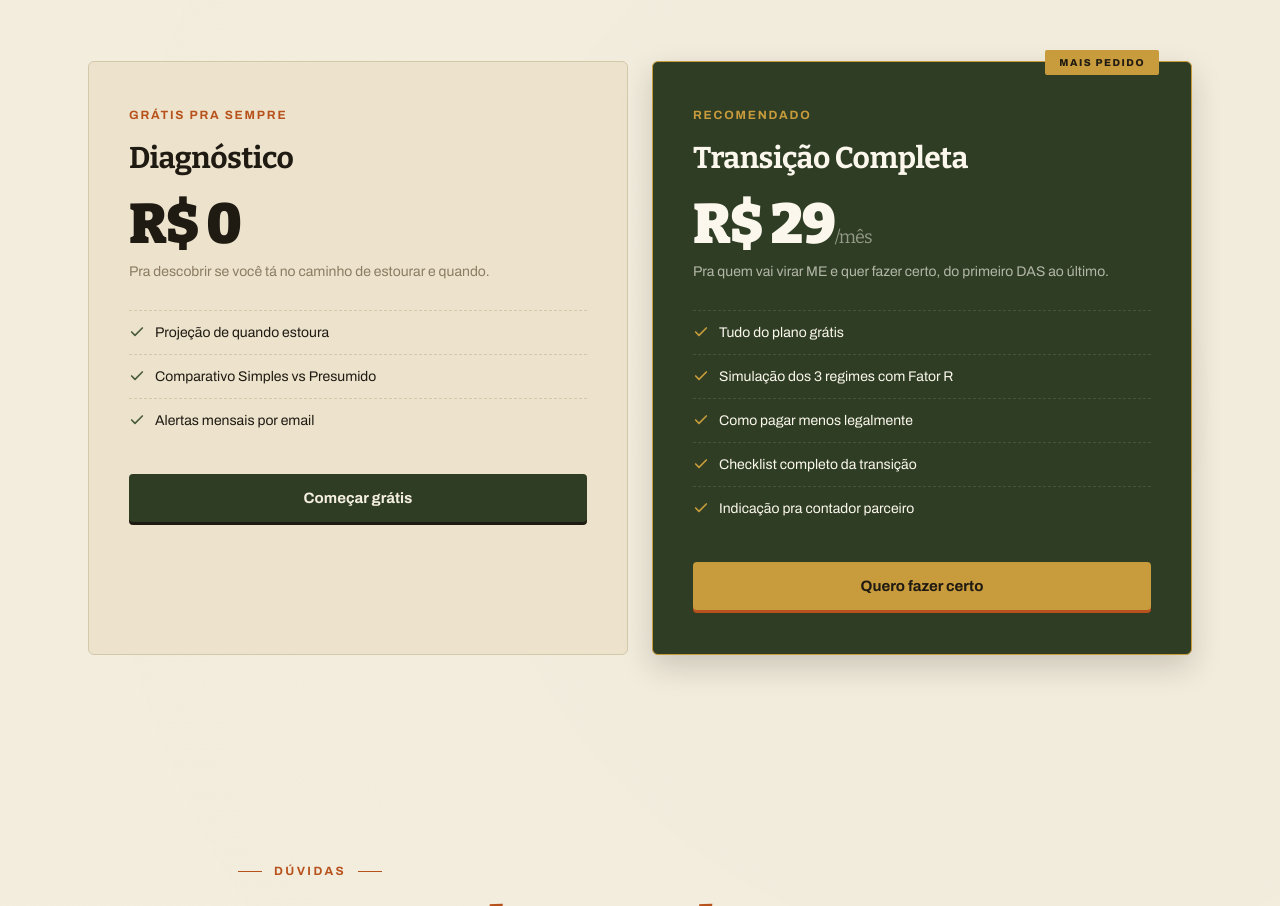
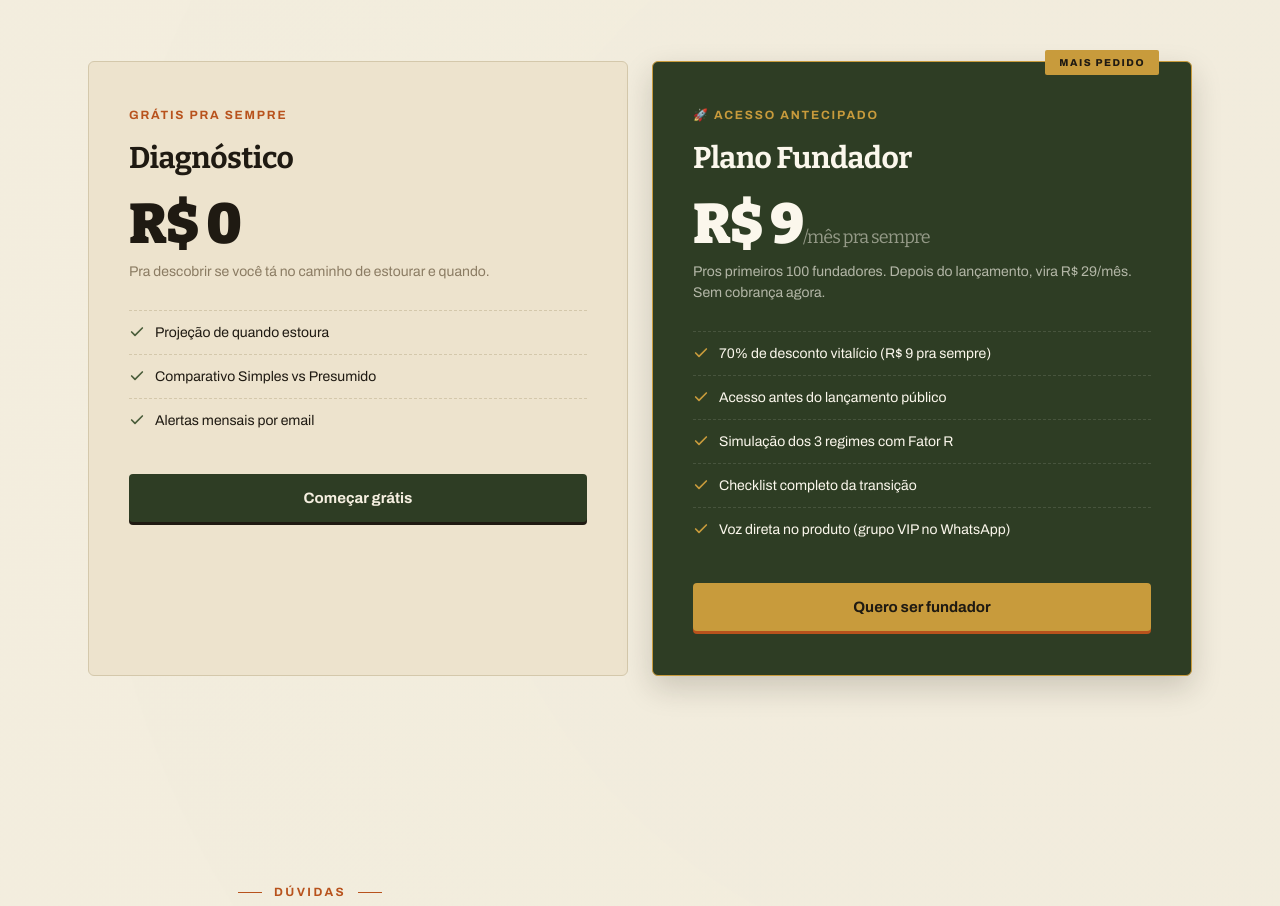
Before and after one commit to wraizler/Organiza-MEI, a plain HTML site: page index.html in a window 1280 px wide. Shown: the part 3933-4839 px from the top of the page. Drawn offline with nearby package versions, Linux system fonts and the light colour scheme; a script that the page names is missing.

Commit message:
Add files via upload

```diff
--- a/index.html
+++ b/index.html
@@ -1103,18 +1103,18 @@
     </div>
 
     <div class="price-card featured">
-      <div class="price-tag">Recomendado</div>
-      <div class="price-name display">Transição Completa</div>
-      <div class="price-value display">R$ 29<small>/mês</small></div>
-      <p class="price-desc">Pra quem vai virar ME e quer fazer certo, do primeiro DAS ao último.</p>
+      <div class="price-tag">🚀 Acesso antecipado</div>
+      <div class="price-name display">Plano Fundador</div>
+      <div class="price-value display">R$ 9<small>/mês pra sempre</small></div>
+      <p class="price-desc">Pros primeiros 100 fundadores. Depois do lançamento, vira R$ 29/mês. Sem cobrança agora.</p>
       <ul class="price-features">
-        <li><svg width="16" height="16" viewBox="0 0 24 24" fill="none" stroke="currentColor" stroke-width="2.5" stroke-linecap="round" stroke-linejoin="round"><polyline points="20 6 9 17 4 12"/></svg>Tudo do plano grátis</li>
+        <li><svg width="16" height="16" viewBox="0 0 24 24" fill="none" stroke="currentColor" stroke-width="2.5" stroke-linecap="round" stroke-linejoin="round"><polyline points="20 6 9 17 4 12"/></svg>70% de desconto vitalício (R$ 9 pra sempre)</li>
+        <li><svg width="16" height="16" viewBox="0 0 24 24" fill="none" stroke="currentColor" stroke-width="2.5" stroke-linecap="round" stroke-linejoin="round"><polyline points="20 6 9 17 4 12"/></svg>Acesso antes do lançamento público</li>
         <li><svg width="16" height="16" viewBox="0 0 24 24" fill="none" stroke="currentColor" stroke-width="2.5" stroke-linecap="round" stroke-linejoin="round"><polyline points="20 6 9 17 4 12"/></svg>Simulação dos 3 regimes com Fator R</li>
-        <li><svg width="16" height="16" viewBox="0 0 24 24" fill="none" stroke="currentColor" stroke-width="2.5" stroke-linecap="round" stroke-linejoin="round"><polyline points="20 6 9 17 4 12"/></svg>Como pagar menos legalmente</li>
         <li><svg width="16" height="16" viewBox="0 0 24 24" fill="none" stroke="currentColor" stroke-width="2.5" stroke-linecap="round" stroke-linejoin="round"><polyline points="20 6 9 17 4 12"/></svg>Checklist completo da transição</li>
-        <li><svg width="16" height="16" viewBox="0 0 24 24" fill="none" stroke="currentColor" stroke-width="2.5" stroke-linecap="round" stroke-linejoin="round"><polyline points="20 6 9 17 4 12"/></svg>Indicação pra contador parceiro</li>
+        <li><svg width="16" height="16" viewBox="0 0 24 24" fill="none" stroke="currentColor" stroke-width="2.5" stroke-linecap="round" stroke-linejoin="round"><polyline points="20 6 9 17 4 12"/></svg>Voz direta no produto (grupo VIP no WhatsApp)</li>
       </ul>
-      <button class="btn-price">Quero fazer certo</button>
+      <button class="btn-price" data-tally-open="dWKr9D" data-tally-layout="modal" data-tally-width="500" data-tally-emoji-text="🚀" data-tally-emoji-animation="wave">Quero ser fundador</button>
     </div>
   </div>
 </section>
```
